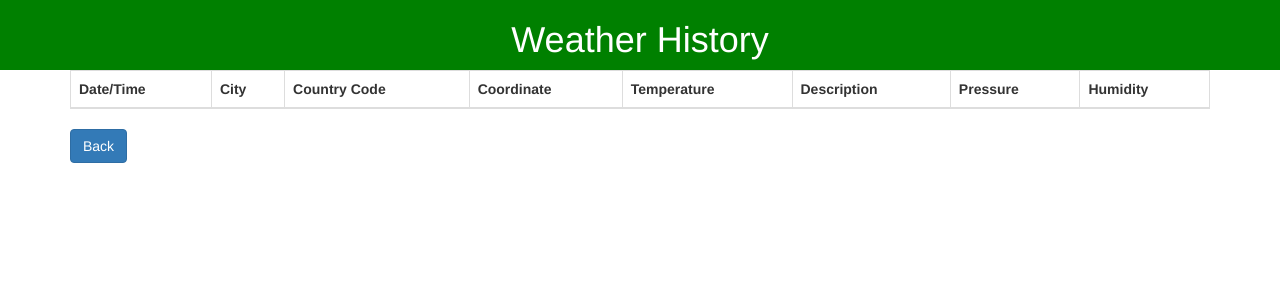
After one commit to BombaSter700/weatherr, a Django app: page /history/ in a window 1280 px wide. The commit adds this page. Shown: the top 300 px of the page. Run offline with Django 5.2, Linux system fonts and the light colour scheme; lists and menus that the app fills with data are empty; some libraries are stand-ins or nearby versions.

Commit message:
all done

```diff
--- /dev/null
+++ b/app/templates/history.html
@@ -0,0 +1,44 @@
+<!DOCTYPE html>
+<html lang="en" dir="ltr">
+<head>
+    <meta charset="utf-8">
+    <title>WeatherHistory</title>
+    <link rel="stylesheet" href="https://maxcdn.bootstrapcdn.com/bootstrap/3.4.1/css/bootstrap.min.css">
+</head>
+<body>
+    <nav class="row" style="background-color: green; color: white;">
+        <h1 class="col-md-12 text-center">Weather History</h1>
+    </nav>
+    <div class="container">
+        <table class="table table-bordered table-striped">
+            <thead>
+                <tr>
+                    <th>Date/Time</th>
+                    <th>City</th>
+                    <th>Country Code</th>
+                    <th>Coordinate</th>
+                    <th>Temperature</th>
+                    <th>Description</th>
+                    <th>Pressure</th>
+                    <th>Humidity</th>
+                </tr>
+            </thead>
+            <tbody>
+                {% for entry in history %}
+                    <tr>
+                        <td>{{ entry.datetime }}</td>
+                        <td>{{ entry.city }}</td>
+                        <td>{{ entry.country_code }}</td>
+                        <td>{{ entry.coordinate }}</td>
+                        <td>{{ entry.temp }}</td>
+                        <td>{{ entry.description }}</td>
+                        <td>{{ entry.pressure }}</td>
+                        <td>{{ entry.humidity }}</td>
+                    </tr>
+                {% endfor %}
+            </tbody>
+        </table>
+        <button onclick="window.history.back()" class="btn btn-primary">Back</button>
+    </div>
+</body>
+</html>
--- a/app/templates/index.html
+++ b/app/templates/index.html
@@ -3,7 +3,6 @@
 <head>
     <meta charset="utf-8">
     <title>Weather</title>
-    <!-- Latest compiled and minified CSS -->
     <link rel="stylesheet" href="https://maxcdn.bootstrapcdn.com/bootstrap/3.4.1/css/bootstrap.min.css">
 
     <!-- jQuery library -->
@@ -42,5 +41,9 @@
             </div>
         {% endif %}
     </div>
+    <br/>
+    <div class="row text-center">
+        <a href="{% url 'history' %}" class="btn btn-success">View History</a>
+    </div>
 </body>
 </html>
--- a/app/views.py
+++ b/app/views.py
@@ -1,6 +1,8 @@
-from django.shortcuts import render
+from django.shortcuts import render, redirect
 import json
 import urllib.request
+
+history = []
 
 def index(request):
     if request.method == 'POST':
@@ -12,14 +14,21 @@ def index(request):
         list_of_data = json.loads(source)
 
         data = {
+            "city": city,
             "country_code": str(list_of_data['sys']['country']),
-            "coordinate": str(list_of_data['coord']['lon']) + ' '
-                        + str(list_of_data['coord']['lat']),
-            "temp": str(list_of_data['main']['temp']) + 'k',
+            "coordinate": str(list_of_data['coord']['lon']) + ' ' + str(list_of_data['coord']['lat']),
+            "temp": str(list_of_data['main']['temp']) + '°C',
             "pressure": str(list_of_data['main']['pressure']),
             "humidity": str(list_of_data['main']['humidity']),
+            "description": list_of_data['weather'][0]['description'],
+            "datetime": list_of_data['dt']
         }
+
+        history.append(data)
         print(data)
     else:
         data = {}
     return render(request, "index.html", data)
+
+def history_view(request):
+    return render(request, "history.html", {"history": history})
--- a/weatherr/urls.py
+++ b/weatherr/urls.py
@@ -20,4 +20,5 @@ from app import views
 
 urlpatterns = [
     path('', views.index),
+    path('history/', views.history_view, name='history'),
 ]
```
Also changed, not shown: app/templates/table.html (deleted, +0 -54 lines). Lines whose indentation alone changed are shown as unchanged.
